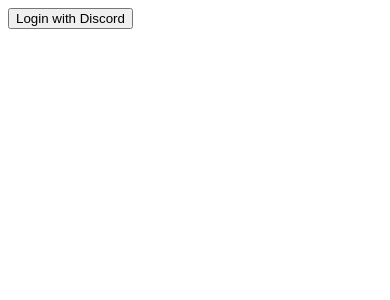
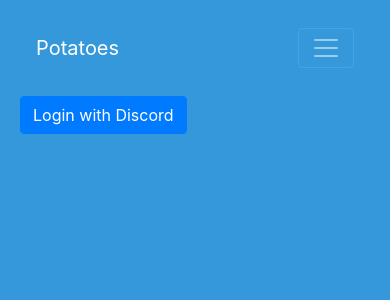
Before and after one commit to jamangi/flask_test, a Flask app: page /potato_bot in a window 390 px wide. Shown: the top 300 px of the page. Run offline with Flask 3, Linux system fonts and the light colour scheme; some libraries are stand-ins or nearby versions.

Commit message:
style it a bit with css

```diff
--- a/templates/index.html
+++ b/templates/index.html
@@ -4,28 +4,93 @@
     <meta charset="UTF-8">
     <meta http-equiv="X-UA-Compatible" content="IE=edge">
     <meta name="viewport" content="width=device-width, initial-scale=1.0">
-    <title>Title</title>
+    <title>Your Potato Page</title>
+
+    <!-- Link to Bootstrap CSS for styling and grid system -->
+    <link rel="stylesheet" href="https://maxcdn.bootstrapcdn.com/bootstrap/4.0.0/css/bootstrap.min.css">
+
+    <style>
+        /* Customizable color scheme */
+        :root {
+            --primary-color: #3498db;
+            --secondary-color: #2ecc71;
+            --text-color: #333;
+        }
+
+        body {
+            background-color: var(--primary-color);
+            color: var(--text-color);
+            padding: 20px;
+        }
+
+        .potatoes_card {
+            background-color: var(--secondary-color);
+            color: var(--text-color);
+            padding: 15px;
+            margin: 10px;
+            border-radius: 10px;
+            box-shadow: 0 4px 8px rgba(0, 0, 0, 0.1);
+        }
+
+        /* Navigation bar styling */
+        nav {
+            margin-bottom: 20px;
+        }
+
+        .navbar {
+            background-color: var(--primary-color);
+        }
+
+        .navbar-brand,
+        .navbar-nav .nav-link {
+            color: var(--text-color);
+        }
+    </style>
 </head>
 <body>
+    <!-- Navigation Bar using Bootstrap -->
+    <nav class="navbar navbar-expand-lg navbar-dark">
+        <a class="navbar-brand" href="/potato_bot">Potatoes</a>
+        <button class="navbar-toggler" type="button" data-toggle="collapse" data-target="#navbarNav" aria-controls="navbarNav" aria-expanded="false" aria-label="Toggle navigation">
+            <span class="navbar-toggler-icon"></span>
+        </button>
+        <div class="collapse navbar-collapse" id="navbarNav">
+            <ul class="navbar-nav ml-auto">
+                <li class="nav-item">
+                    <a class="nav-link" href="/potato_bot/create">Create</a>
+                </li>
+            </ul>
+        </div>
+    </nav>
+
     {% if current_user %}
         <img src="{{current_user.avatar_url}}" style="height: 200px; width: 200px; border-radius: 50%;">
         <p>Logged in as {{current_user.username}}</p>
-        <p>ID: {{current_user.id}}</p><br/>
 
+        <div class="row">
             {% for potato in potatoes %}
+                <div class="col-md-4">
                     <div class="potatoes_card">
+                        <ul>
                             <li>Potato Name: {{potato.name}} </li>
                             <li>Type: {{potato.potato_type}}</li>
                             <li>Price: {{potato.price}}</li>
                             <li>Accomplishment: {{potato.accomplishment}}</li>
                             <li>Date: {{potato.date}}</li>
+                        </ul>
                     </div>
-        <br/>
+                </div>
             {% endfor %}
+        </div>
 
-        <a href="/logout"><button>Logout</button></a>
+        <a href="/logout"><button class="btn btn-danger">Logout</button></a>
     {% else %}
-        <a href="{{oauth_uri}}"><button>Login with Discord</button></a>
+        <a href="{{oauth_uri}}"><button class="btn btn-primary">Login with Discord</button></a>
     {% endif %}
+
+    <!-- Link to Bootstrap JS and Popper.js for Bootstrap functionality -->
+    <script src="https://code.jquery.com/jquery-3.2.1.slim.min.js"></script>
+    <script src="https://cdn.jsdelivr.net/npm/@popperjs/core@2.11.6/dist/umd/popper.min.js"></script>
+    <script src="https://maxcdn.bootstrapcdn.com/bootstrap/4.0.0/js/bootstrap.min.js"></script>
 </body>
 </html>
```
Lines whose indentation alone changed are shown as unchanged.
